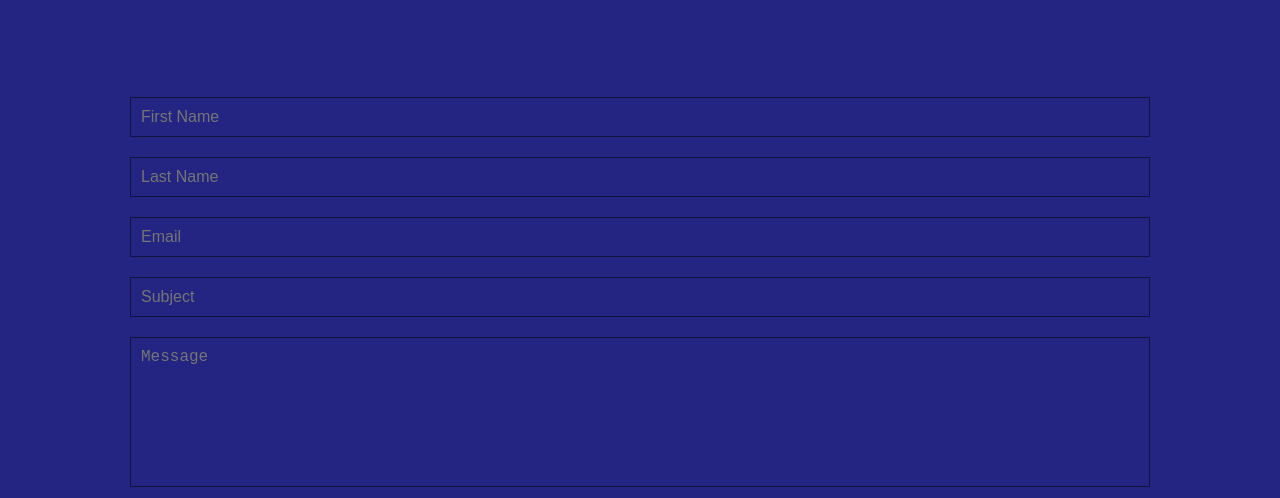
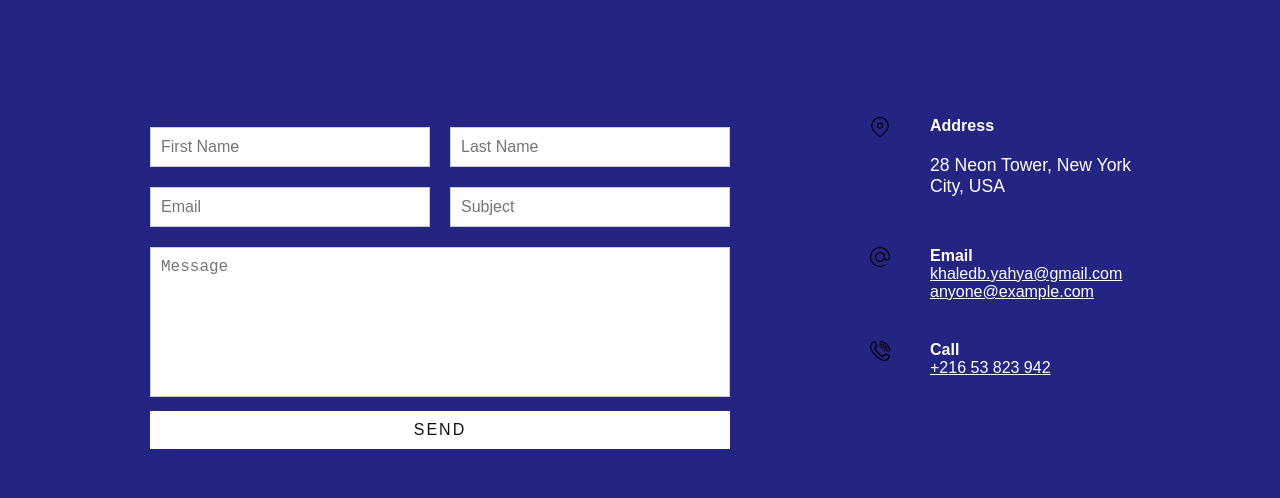
Before and after one commit to kingmathers92/photo-lab-site, a plain HTML site: page contact.html in a window 1280 px wide. Shown: the part 259-757 px from the top of the page. Drawn offline with nearby package versions, Linux system fonts and the light colour scheme; files that its build step writes are made by us from their sources.

Commit message:
Update _contact.scss

```diff
--- a/app/scss/_contact.scss
+++ b/app/scss/_contact.scss
@@ -1,13 +1,97 @@
- /* CONTACT */
  * {
    background: $blue;
  }
 
- .hidden {
-   visibility: hidden;
-   height: 0;
+ .contact {
+  position: relative;
+  width: 100%;
+  margin-top: 50px;
+  display: flex;
+  justify-content: space-between;
+  align-items: flex-start;
 }
 
+.contact-form {
+  position: relative;
+  background: #f9f9f9;
+  width: calc(100% - 400px);
+  padding: 60px 40px 20px;
+}
+
+.contact-form form {
+  width: 100%;
+}
+
+.contact-form .row {
+  width: 100%;
+  display: flex;
+}
+
+.contact-form .input50 {
+  width: 50%;
+  margin: 0 10px;
+}
+
+.contact-form .input100 {
+  width: 100%;
+  margin: 0 10px;
+}
+
+.contact-form .row input,
+.contact-form .row textarea {
+  position: relative;
+  border: 1px solid rgba(0, 0, 0, 0.2);
+  color: #111;
+  background: transparent;
+  width: 100%;
+  padding: 10px;
+  outline: none;
+  font-size: 16px;
+  font-weight: 300;
+  margin: 10px 0;
+  resize: none;
+}
+
+.contact-form .row textarea {
+  height: 150px;
+}
+
+.contact-form .row input[type='submit'] {
+  background-color: var(--secondary-color);
+  color: #fff;
+  margin: 0;
+  text-transform: uppercase;
+  letter-spacing: 2px;
+  font-weight: 300;
+  border: 0;
+  cursor: pointer;
+}
+
+.contact-info {
+  width: 350px;
+  background: #f9f9f9;
+  padding: 60px 40px 20px;
+}
+
+.contact-info .info-box {
+  display: flex;
+  align-items: flex-start;
+  margin-bottom: 40px;
+}
+
+.contact-info .info-box .contact-icon {
+  width: 20px;
+  margin-right: 40px;
+}
+
+.contact-info .info-box .details h4 {
+  color: var(--secondary-color);
+}
+
+.contact-info .info-box .details p,
+.contact-info .info-box .details a {
+  color: #111;
+}
 .contact {
   position: relative;
   width: 100%;
@@ -46,9 +130,9 @@
 .contact-form .row input,
 .contact-form .row textarea {
   position: relative;
-    border: 1px solid rgba(0, 0, 0, 0.5);
-    color: #fff;
-    background: transparent;
+  border: 1px solid rgba(0, 0, 0, 0.2);
+  color: $black;
+  background: $white;
   width: 100%;
   padding: 10px;
   outline: none;
@@ -63,19 +147,19 @@
 }
 
 .contact-form .row input[type='submit'] {
-    background-color: transparent;
-    color: $white;
+  background-color: $white;
+  color: $black;
   margin: 0;
   text-transform: uppercase;
   letter-spacing: 2px;
   font-weight: 300;
-    border: 1px solid rgba(0, 0, 0, 0.5);
+  border: 0;
   cursor: pointer;
 }
 
 .contact-info {
   width: 350px;
-    background: #242582;
+  background: $blue;
   padding: 60px 40px 20px;
 }
 
@@ -96,9 +180,11 @@
 
 .contact-info .info-box .details p,
 .contact-info .info-box .details a {
-    color: #111;
+  color: $white;
 }
 
+
+@media (max-width: 1068px) {
   .contact {
     flex-direction: column;
   }
@@ -123,3 +209,4 @@
     margin-top: 20px;
     padding: 30px 30px 20px;
   }
+}
```
Lines whose indentation alone changed are shown as unchanged.
